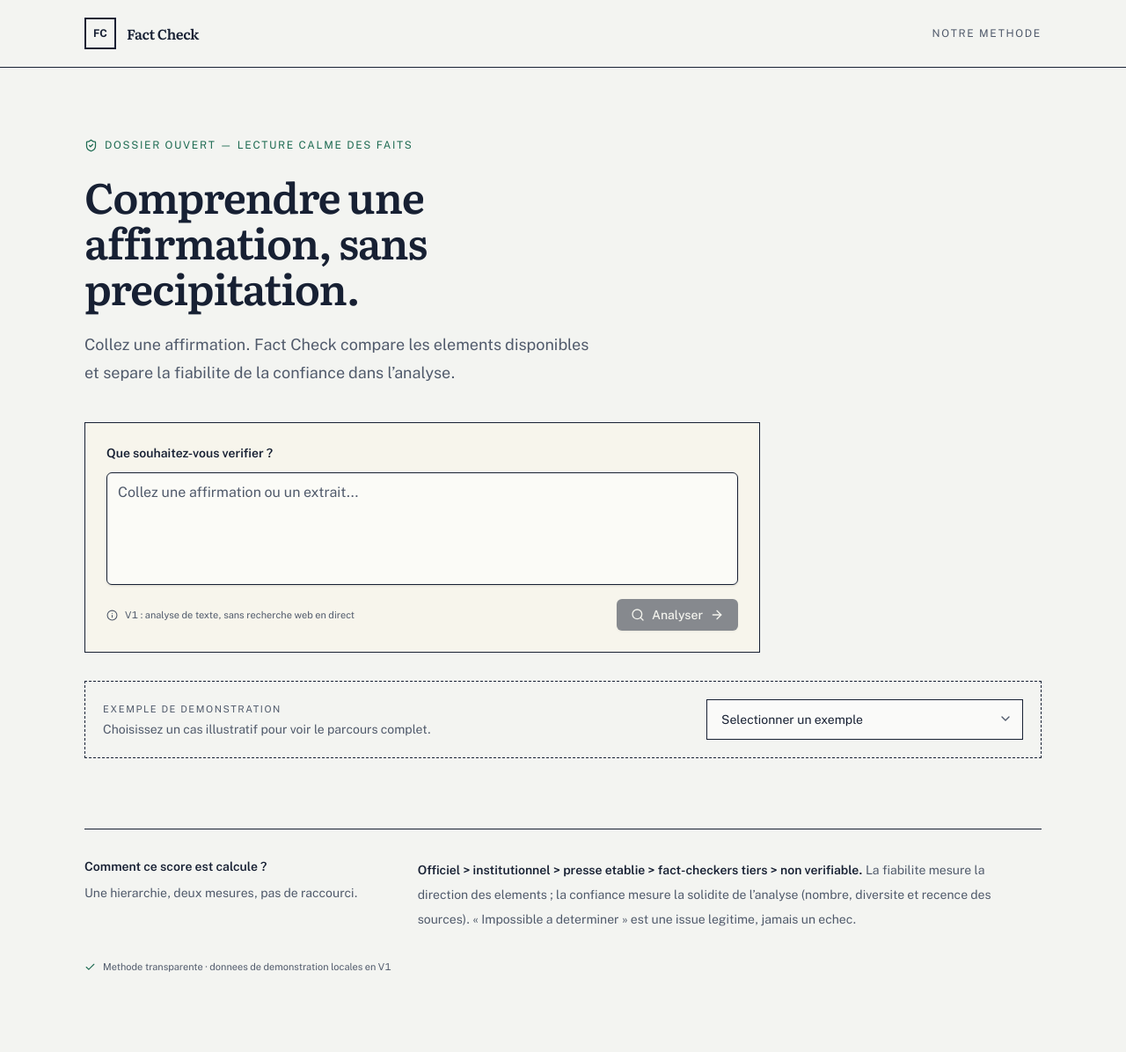
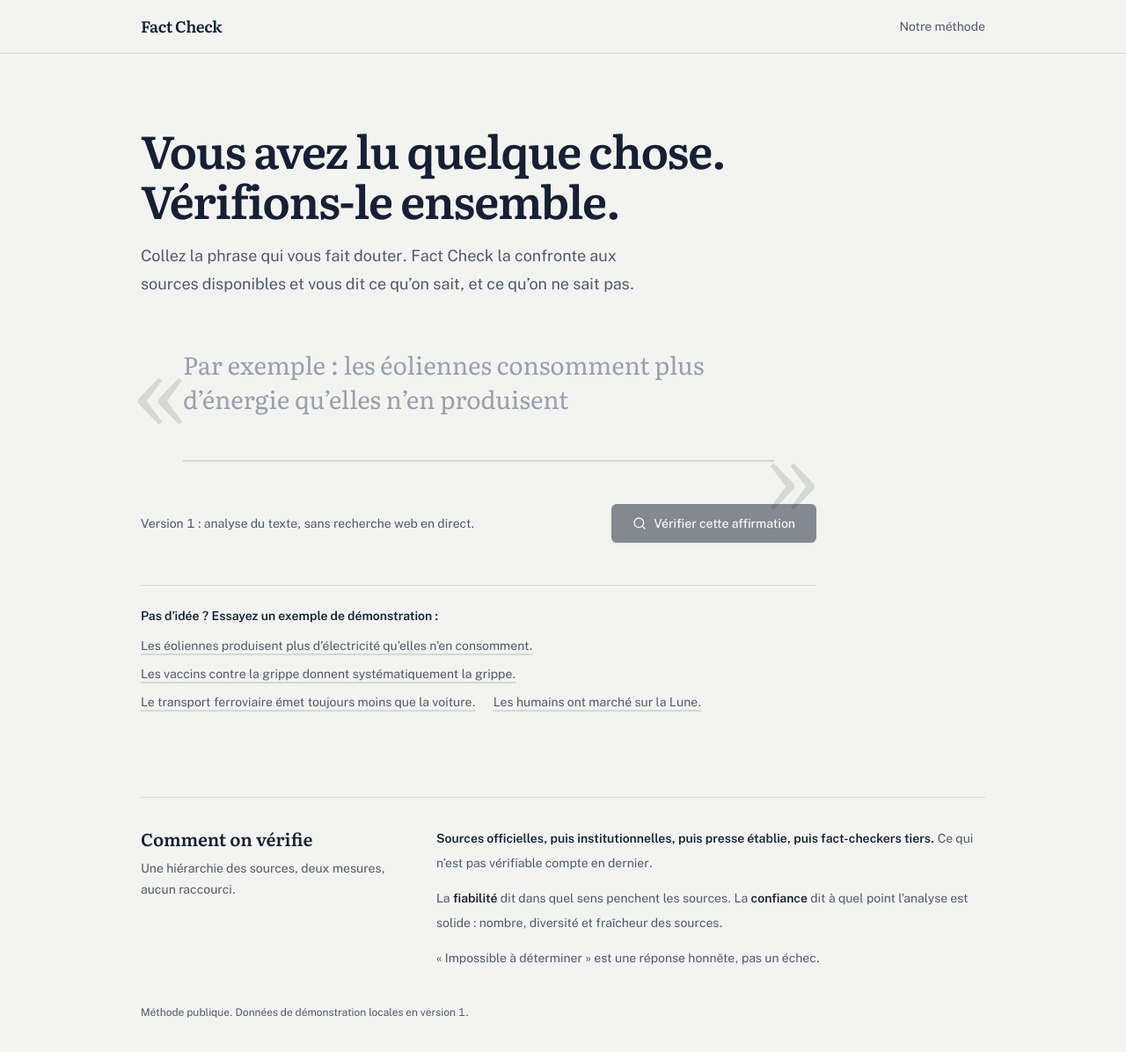
Before and after one commit to bienaimebaudelaire-jpg/fact-check-app, a Next.js app: page / in a window 1280 px wide. Shown: the top 1196 px of the page at 88% size. Built offline with nearby package versions, Linux system fonts and the light colour scheme.

Commit message:
design: page d'accueil refaite, accents corrigés (logique inchangée)

```diff
--- a/app/page.tsx
+++ b/app/page.tsx
@@ -1,9 +1,8 @@
 'use client'
 
-import { useMemo, useState } from 'react'
-import { ArrowRight, Check, ChevronDown, Info, Search, ShieldCheck } from 'lucide-react'
+import { useState } from 'react'
+import { Search } from 'lucide-react'
 import { Button } from '@/components/ui/button'
-import { Textarea } from '@/components/ui/textarea'
 import { Results } from '@/components/fact-check-results'
 import { analyzeClaim, demoClaimExamples, evidenceForClaim, isDemoClaim, type Evidence, type FactCheckResult } from '@/lib/factcheck-engine'
 
@@ -12,7 +11,6 @@ export default function Home() {
   const [result, setResult] = useState<FactCheckResult | null>(null)
   const [evidence, setEvidence] = useState<Evidence[]>([])
   const [demoNotice, setDemoNotice] = useState(false)
-  const selectedExample = useMemo(() => demoClaimExamples.find((example) => example.text === claim), [claim])
 
   const analyze = () => {
     if (!isDemoClaim(claim)) {
@@ -31,91 +29,83 @@ export default function Home() {
 
   return (
     <main className="min-h-screen text-ink">
-      <header className="border-b border-[var(--paper-line)]">
-        <div className="mx-auto flex max-w-6xl items-center justify-between px-5 py-5 lg:px-8">
-          <div className="flex items-center gap-3">
-            <div className="grid h-9 w-9 place-items-center border-2 border-ink font-mono-data text-xs font-bold text-ink">FC</div>
-            <span className="font-display font-semibold tracking-tight">Fact Check</span>
-          </div>
-          <a href="#methodologie" className="font-mono-data text-xs uppercase tracking-[.14em] text-ink-soft hover:text-ink">Notre methode</a>
+      <header className="border-b border-[var(--rule)]">
+        <div className="mx-auto flex max-w-5xl items-center justify-between px-5 py-4 lg:px-8">
+          <span className="font-display text-lg font-semibold tracking-tight">Fact Check</span>
+          <a href="#methode" className="text-sm text-ink-soft underline-offset-4 hover:text-ink hover:underline">Notre méthode</a>
         </div>
       </header>
 
-      <div className="mx-auto max-w-6xl px-5 pb-20 pt-16 lg:px-8 lg:pt-20">
+      <div className="mx-auto max-w-5xl px-5 pb-24 pt-14 lg:px-8 lg:pt-20">
         <section className="max-w-3xl">
-          <div className="font-mono-data mb-6 flex items-center gap-2 text-xs uppercase tracking-[.14em] text-[var(--verified)]">
-            <ShieldCheck size={15} /> Dossier ouvert &mdash; lecture calme des faits
-          </div>
-          <h1 className="font-display max-w-2xl text-4xl font-semibold leading-[1.08] tracking-tight text-ink sm:text-5xl">
-            Comprendre une affirmation, sans precipitation.
+          <h1 className="font-display text-[2.5rem] font-semibold leading-[1.1] tracking-tight sm:text-[3.25rem]">
+            Vous avez lu quelque chose.<br />Vérifions-le ensemble.
           </h1>
-          <p className="mt-6 max-w-xl text-lg leading-8 text-ink-soft">
-            Collez une affirmation. Fact Check compare les elements disponibles et separe la fiabilite de la confiance dans l&rsquo;analyse.
+          <p className="mt-5 max-w-xl text-lg leading-8 text-ink-soft">
+            Collez la phrase qui vous fait douter. Fact Check la confronte aux sources disponibles et vous dit ce qu&rsquo;on sait, et ce qu&rsquo;on ne sait pas.
           </p>
 
-          <div className="mt-10 border border-[var(--paper-line)] bg-[#f7f5ec] p-4 sm:p-6">
-            <label htmlFor="claim" className="mb-3 block text-sm font-semibold text-ink">Que souhaitez-vous verifier ?</label>
-            <Textarea
+          <div className="quote-frame mt-14 px-6 sm:px-12">
+            <label htmlFor="claim" className="sr-only">Affirmation à vérifier</label>
+            <textarea
               id="claim"
               value={claim}
               onChange={(event) => setClaim(event.target.value)}
-              placeholder="Collez une affirmation ou un extrait..."
-              className="min-h-32 resize-none border-[var(--paper-line)] bg-white/60 text-base leading-7 focus-visible:ring-ink"
+              onKeyDown={(event) => { if (event.key === 'Enter' && (event.metaKey || event.ctrlKey) && claim.trim()) analyze() }}
+              placeholder="Par exemple : les éoliennes consomment plus d’énergie qu’elles n’en produisent"
+              rows={3}
+              className="font-display block w-full resize-none border-0 border-b-2 border-[var(--rule)] bg-transparent px-0 pb-3 text-2xl leading-snug text-ink outline-none placeholder:text-[#9aa1ac] focus:border-ink sm:text-[1.75rem]"
             />
-            <div className="mt-4 flex flex-col justify-between gap-3 sm:flex-row sm:items-center">
-              <div className="font-mono-data flex items-center gap-2 text-[11px] text-ink-soft">
-                <Info size={13} /> V1 : analyse de texte, sans recherche web en direct
-              </div>
-              <Button onClick={analyze} disabled={!claim.trim()} className="bg-ink text-paper hover:bg-ink/85">
-                <Search size={16} /> Analyser <ArrowRight size={16} />
-              </Button>
-            </div>
+          </div>
+
+          <div className="mt-12 flex flex-col gap-4 sm:flex-row sm:items-center sm:justify-between">
+            <p className="text-sm text-ink-soft">Version 1 : analyse du texte, sans recherche web en direct.</p>
+            <Button onClick={analyze} disabled={!claim.trim()} className="h-11 bg-ink px-6 text-[var(--sheet)] hover:bg-ink/85">
+              <Search size={17} /> Vérifier cette affirmation
+            </Button>
           </div>
         </section>
 
-        <section className="mt-8 border border-dashed border-[var(--paper-line)] p-5">
-          <div className="flex flex-col gap-3 sm:flex-row sm:items-center">
-            <div className="flex-1">
-              <p className="font-mono-data text-[11px] uppercase tracking-[.14em] text-ink-soft">Exemple de demonstration</p>
-              <p className="mt-1 text-sm text-ink-soft">Choisissez un cas illustratif pour voir le parcours complet.</p>
-            </div>
-            <div className="relative sm:w-[360px]">
-              <select
-                aria-label="Choisir un exemple de demonstration"
-                value={selectedExample?.text ?? ''}
-                onChange={(event) => setClaim(event.target.value)}
-                className="w-full appearance-none border border-[var(--paper-line)] bg-white/60 px-4 py-3 pr-10 text-sm text-ink outline-none focus:ring-2 focus:ring-ink"
-              >
-                <option value="">Selectionner un exemple</option>
-                {demoClaimExamples.map((example) => <option key={example.text} value={example.text}>{example.label}</option>)}
-              </select>
-              <ChevronDown size={16} className="pointer-events-none absolute right-3 top-3.5 text-ink-soft" />
-            </div>
-          </div>
+        <section className="mt-12 max-w-3xl border-t border-[var(--rule)] pt-6" aria-labelledby="exemples">
+          <h2 id="exemples" className="text-sm font-semibold">Pas d&rsquo;idée ? Essayez un exemple de démonstration :</h2>
+          <ul className="mt-3 flex flex-wrap gap-x-5 gap-y-2">
+            {demoClaimExamples.map((example) => (
+              <li key={example.text}>
+                <button
+                  type="button"
+                  onClick={() => setClaim(example.text)}
+                  aria-pressed={claim === example.text}
+                  className={`text-left text-sm underline decoration-[var(--rule)] decoration-2 underline-offset-4 hover:decoration-ink ${claim === example.text ? 'text-ink decoration-ink' : 'text-ink-soft'}`}
+                >
+                  {example.label}
+                </button>
+              </li>
+            ))}
+          </ul>
         </section>
 
-        {result && <div className="mt-12"><Results result={result} evidence={evidence} claim={claim} /></div>}
+        {result && <div className="mt-16"><Results result={result} evidence={evidence} claim={claim} /></div>}
 
         {demoNotice && !result && (
-          <div id="resultats" className="mt-12 border border-dashed border-[var(--paper-line)] bg-[#f7f5ec] p-6 text-sm leading-6 text-ink-soft" aria-live="polite">
-            <p className="font-mono-data mb-2 text-[11px] uppercase tracking-[.14em] text-ink-soft">Démo</p>
-            Seuls les exemples proposés ci-dessus sont analysés pour l&rsquo;instant : aucune source réelle n&rsquo;est encore rattachée aux autres affirmations. Choisissez un exemple pour voir un parcours complet.
+          <div id="resultats" className="mt-16 max-w-3xl border-l-4 border-[var(--uncertain)] bg-[var(--sheet)] p-6 text-sm leading-7 text-ink-soft" aria-live="polite">
+            <p className="mb-1 font-semibold text-ink">Cette affirmation n&rsquo;est pas encore analysable</p>
+            Pour l&rsquo;instant, seuls les exemples de démonstration sont reliés à de vraies sources. Choisissez-en un ci-dessus pour voir une vérification complète.
           </div>
         )}
 
-        <footer id="methodologie" className="mt-20 border-t border-[var(--paper-line)] pt-8">
+        <footer id="methode" className="mt-24 border-t border-[var(--rule)] pt-8">
           <div className="grid gap-6 md:grid-cols-[1fr_2fr]">
             <div>
-              <p className="text-sm font-semibold text-ink">Comment ce score est calcule ?</p>
-              <p className="mt-2 text-sm leading-6 text-ink-soft">Une hierarchie, deux mesures, pas de raccourci.</p>
+              <h2 className="font-display text-xl font-semibold">Comment on vérifie</h2>
+              <p className="mt-2 text-sm leading-6 text-ink-soft">Une hiérarchie des sources, deux mesures, aucun raccourci.</p>
             </div>
-            <p className="max-w-2xl text-sm leading-7 text-ink-soft">
-              <strong className="font-semibold text-ink">Officiel &gt; institutionnel &gt; presse etablie &gt; fact-checkers tiers &gt; non verifiable.</strong> La fiabilite mesure la direction des elements ; la confiance mesure la solidite de l&rsquo;analyse (nombre, diversite et recence des sources). &laquo; Impossible a determiner &raquo; est une issue legitime, jamais un echec.
-            </p>
+            <div className="max-w-2xl space-y-3 text-sm leading-7 text-ink-soft">
+              <p><strong className="font-semibold text-ink">Sources officielles, puis institutionnelles, puis presse établie, puis fact-checkers tiers.</strong> Ce qui n&rsquo;est pas vérifiable compte en dernier.</p>
+              <p>La <strong className="font-semibold text-ink">fiabilité</strong> dit dans quel sens penchent les sources. La <strong className="font-semibold text-ink">confiance</strong> dit à quel point l&rsquo;analyse est solide : nombre, diversité et fraîcheur des sources.</p>
+              <p>&laquo; Impossible à déterminer &raquo; est une réponse honnête, pas un échec.</p>
+            </div>
           </div>
-          <div className="font-mono-data mt-8 flex items-center gap-2 text-[11px] text-ink-soft">
-            <Check size={13} className="text-[var(--verified)]" /> Methode transparente &middot; donnees de demonstration locales en V1
-          </div>
+          <p className="mt-10 text-xs text-ink-soft">Méthode publique. Données de démonstration locales en version 1.</p>
         </footer>
       </div>
     </main>
```
